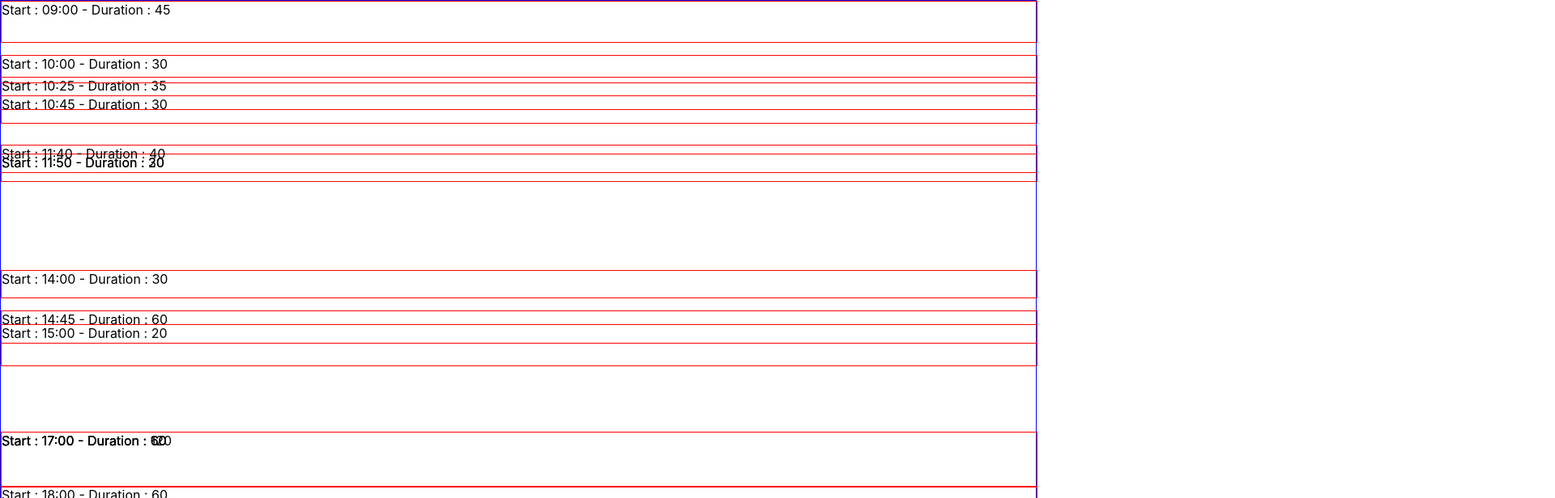
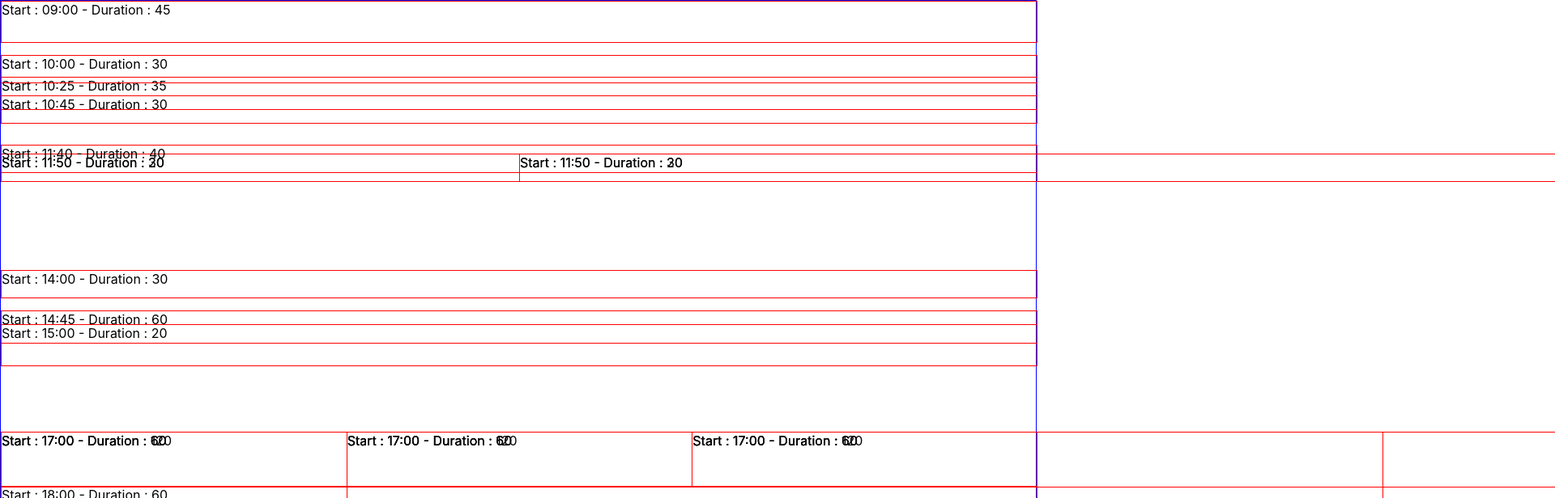
Before and after one commit to MyJooeee/schedule-events, a React (Create React App) app: page / in a window 1280 px wide. Shown: the top 616 px of the page at 81% size, 1920 px wide, since content can reach past the window. Built offline with nearby package versions, Linux system fonts and the light colour scheme.

Commit message:
Advancement

```diff
--- a/src/Events/index.js
+++ b/src/Events/index.js
@@ -33,16 +33,26 @@ const Events = () => {
     return hours + minutes;
   };
 
-  const getTopLeftHeightOnEvents = (currentEvent) => {
+  // Set top, left and height on one event
+  const getTopLeftHeightOnEvent = (event, nbFound = 0, index = null) => {
 
     // Total over 12 hours
-    const top = Math.round(((transformStringTimeToNumber(currentEvent.start) - 9)/12) * dimensions.height);
+    const top = Math.round(((transformStringTimeToNumber(event.start) - 9)/12) * dimensions.height);
     // duration/12/60
-    const height = Math.round((currentEvent.duration/720) * dimensions.height);
+    const height = Math.round((event.duration/720) * dimensions.height);
+
+    let left;
+    if (nbFound > 1) {
+      if (index === 0) {
+        left = 0;
+      } else {
+        left = (index/nbFound) * dimensions.width
+      }
+    }
 
     return {
       top: `${top}px`,
-      left: '0px',
+      left: `${left}px`,
       height: `${height}px`
     };
 
@@ -54,12 +64,16 @@ const Events = () => {
     events.forEach((currentEvent) => {
 
       console.log('currentEvent.id', currentEvent.id);
-      const found = events.filter((element) => element.start === currentEvent.start);
+      const founds = events.filter((element) => element.start === currentEvent.start);
 
-      if (found > 1) {
+      const nbFound = founds.length;
+      if (nbFound > 1) {
+        founds.forEach((found, idx) => {
+          preparedEvents.push({...currentEvent, ...getTopLeftHeightOnEvent(found, nbFound, idx)});
+        });
 
       } else {
-        preparedEvents.push({...currentEvent, ...getTopLeftHeightOnEvents(currentEvent, found)});
+        preparedEvents.push({...currentEvent, ...getTopLeftHeightOnEvent(currentEvent)});
       }
 
 
```
